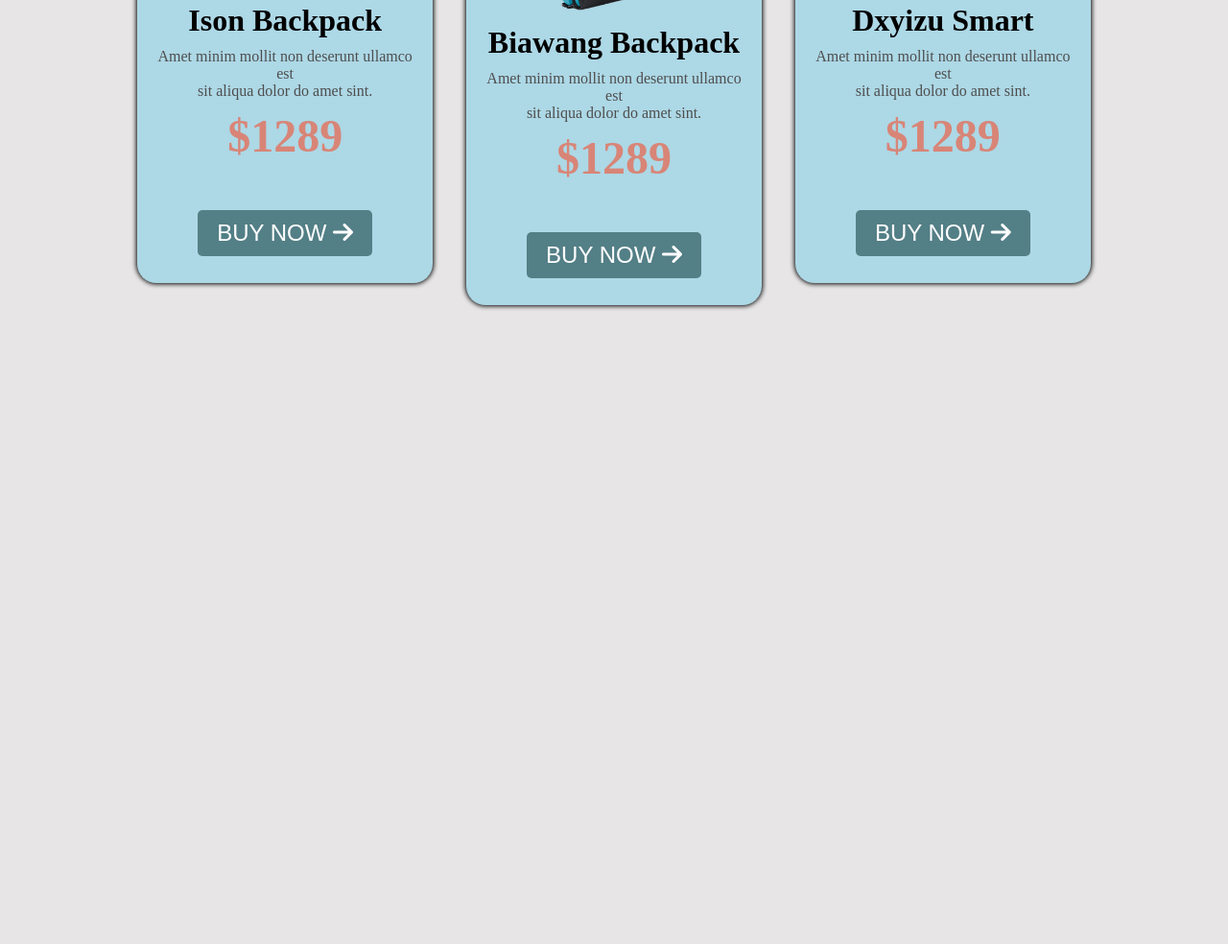
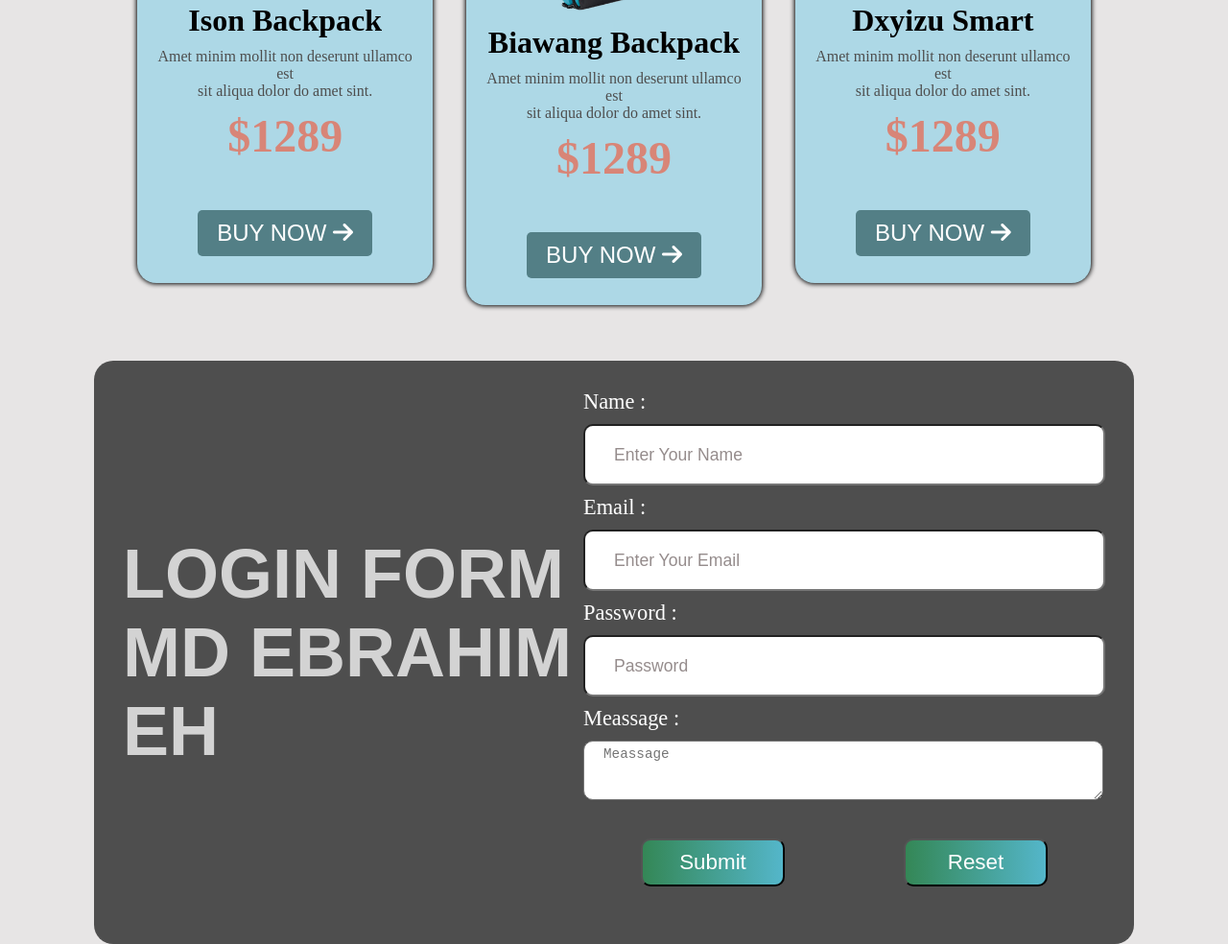
Before and after one commit to EbrahimEh/panda-commerce-project, a plain HTML site: page index.html in a window 1280 px wide. Shown: the part 2309-3293 px from the top of the page at 96% size. Before the commit the page ends 2685 px from the top, so only its background shows below. Drawn offline with Linux system fonts and the light colour scheme; a web font is replaced by a local one.

Commit message:
Complete Footer Form Part

```diff
--- a/index.html
+++ b/index.html
@@ -159,7 +159,40 @@
                 </div>
              </div>
         </section>
+
     </main>
+
+
+
+    <!-- ----Footer Section  -->
+     <footer>
+        <section class="form-container">
+            <div class="login-part">
+                <div class="login-text tektur-fonts">
+                    <h1>LOGIN FORM</h1>
+                    <h1>MD EBRAHIM EH</h1>
+                </div>
+
+                <form action="" class="login-form">
+                    <label for="name">Name :</label>
+                    <input type="text" name="name" placeholder="Enter Your Name" required id="">
+                    <label for="email">Email :</label>
+                    <input type="email" name="email" placeholder="Enter Your Email" required id="">
+                    <label for="name">Password :</label>
+                    <input type="password" name="password" id="" placeholder="Password" required>
+                    <label for="meassage">Meassage :</label>
+                    <textarea name="meassage" placeholder="Meassage" required id=""></textarea>
+
+                    <input type="submit" value="Submit">
+                    <input type="reset" value="Reset">
+
+                </form>
+            </div>
+        </section>
+
+        <!-- ---The Footer --  -->
+
+     </footer>
 
 
     <!-- ---Using JavaScript-- -->
--- a/styles/styles.css
+++ b/styles/styles.css
@@ -268,3 +268,56 @@ main{
 .shoes-card img{
     width: 100%;
 }
+
+
+/* ------Foter Part  */
+
+/* ---Login Form --  */
+footer{
+
+}
+.form-container{
+    background-color: #4E4E4E;
+    width: 80%;
+    padding: 30px;
+    border-radius: 20px;
+    margin: auto;
+    color: white;
+}
+.login-part{
+    display: flex;
+    justify-content: space-between;
+    align-items: center;
+}
+.login-text{
+    font-size: 3em;
+    color: lightgray;
+}
+.login-form input[type="text"],input[type="email"],input[type="password"], .login-form textarea{
+    width: 500px;
+    height: 50px;
+    display: block;
+    margin: 10px 0;
+    padding: 5px 20px;
+    font-size: 1.1em;
+    border-radius: 10px;
+}
+.login-form label{
+    font-size: 1.4em;
+}
+
+input::placeholder{
+
+}
+input:focus{
+}
+.login-form input[type="submit"], input[type="reset"]{
+    height: 50px;
+    width: 150px;
+    margin: 30px 60px;
+    padding: 10px 20px;
+    font-size: 1.4em;
+    background: linear-gradient(to right, #348756, #54b6ca);
+    color: rgb(255, 255, 255);
+    border-radius: 10px;
+}
```
